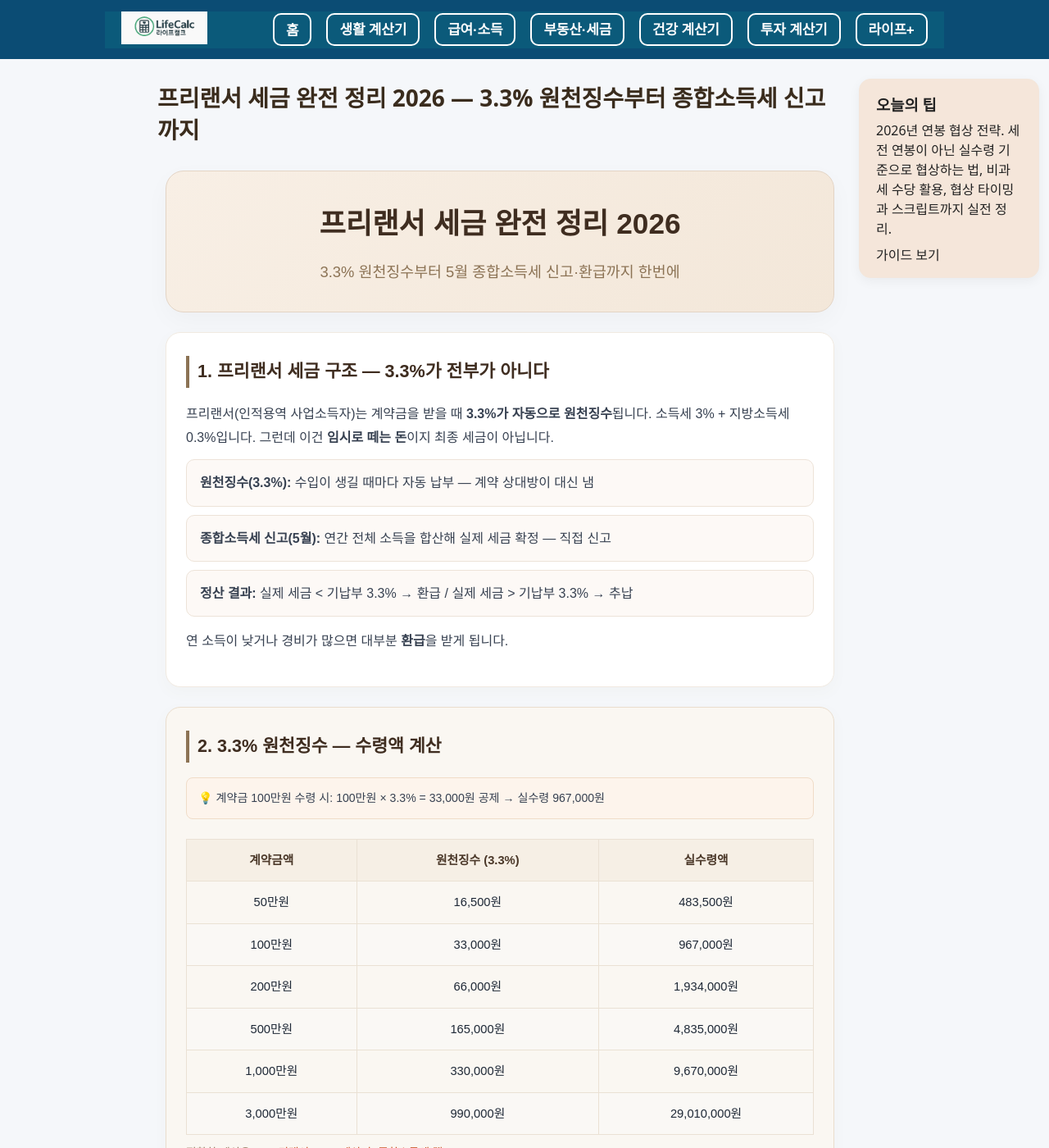
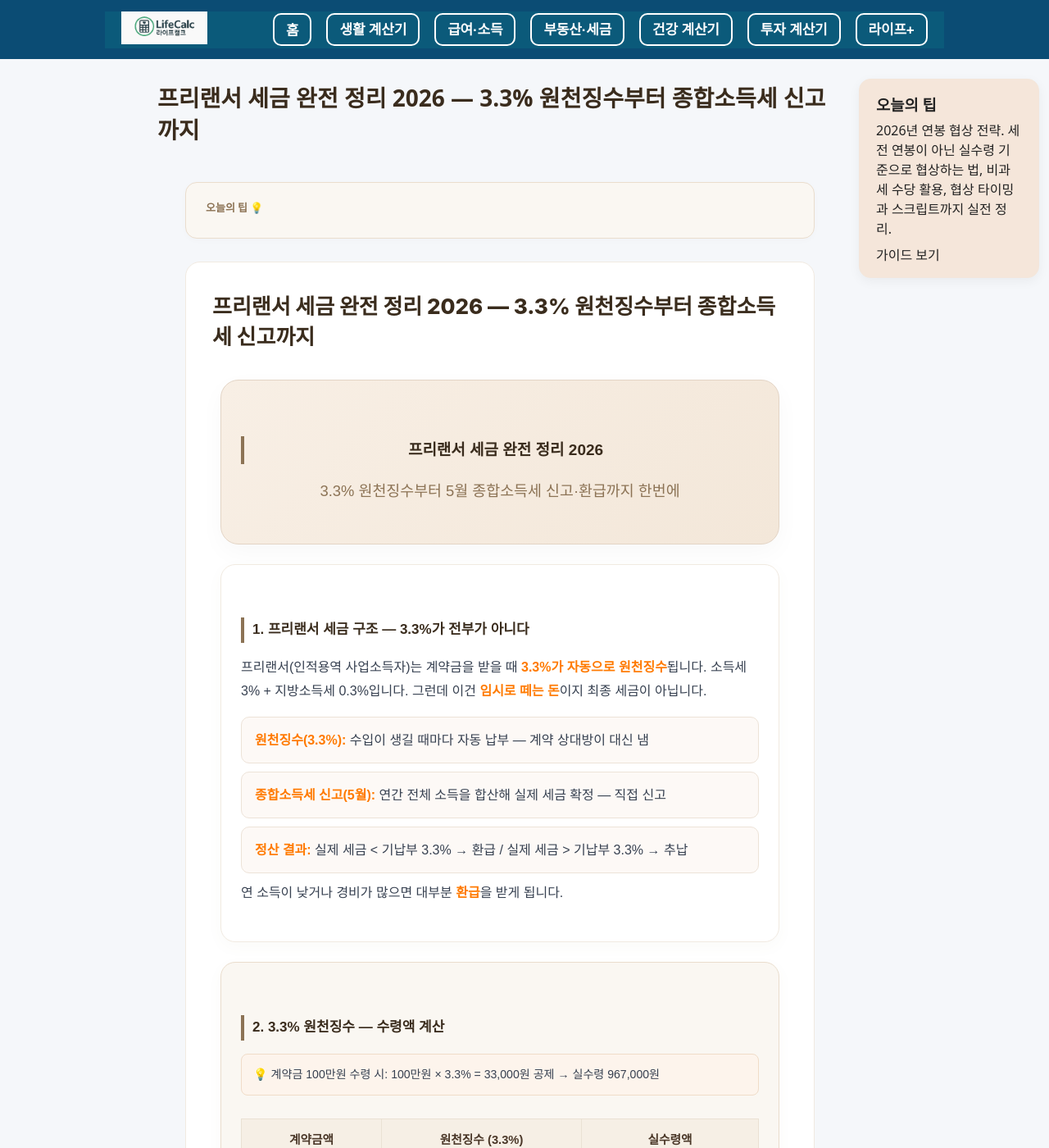
Before and after one commit to khai-lang/LifeCalc, a Jekyll site: the page built from _posts/guide/2026-07-07-freelance-3.3-tax-2026.md, in a window 1280 px wide and 1400 px high. Shown: the whole window at 82% size. Built offline with Jekyll 4.4.1, drawn with Linux system fonts in a browser that asks for light colours.

Commit message:
Update guide.html

```diff
--- a/_layouts/guide.html
+++ b/_layouts/guide.html
@@ -1,45 +1,149 @@
 ---
-
 layout: default
-
 ---
-
-
 
 <div class="guide-container">
 
-
-
+  <!-- 오늘의 팁 카드 (계산기 사이드바의 팁/FAQ 톤 반영) -->
   <div class="guide-card">
+    <div class="guide-card-eyebrow">오늘의 팁 💡</div>
 
     {% if page.summary %}
-
       <p class="guide-summary">{{ page.summary }}</p>
-
     {% endif %}
 
-
-
     {% if page.button_text and page.button_link %}
-
       <a href="{{ page.button_link }}" class="guide-btn">
-
         {{ page.button_text }}
-
       </a>
-
     {% endif %}
-
   </div>
 
-
-
+  <!-- 가이드 본문 글 영역 -->
   <div class="guide-body">
-
-    {{ content }}
-
+    <h1 class="guide-main-title">{{ page.title }}</h1>
+    <div class="guide-content-prose">
+      {{ content }}
+    </div>
   </div>
 
+</div>
 
+<style>
+/* 1. 전체 레이아웃 */
+.guide-container {
+  max-width: 800px !important;
+  margin: 0 auto !important;
+  padding: 24px 16px 60px !important;
+  font-family: -apple-system, BlinkMacSystemFont, "Segoe UI", Roboto, sans-serif !important;
+}
 
-</div>
+/* 2. 오늘의 팁 카드 스타일 (계산기 부드러운 브라운/베이지 배너 톤) */
+.guide-card {
+  background: #faf7f2 !important; /* 계산기 .rtj-light 배경색 */
+  border: 1px solid #eaddcd !important; /* 계산기 .rtj-light 테두리색 */
+  border-radius: 14px !important;
+  padding: 20px 24px !important;
+  margin-bottom: 28px !important;
+  box-shadow: 0 2px 8px rgba(58, 44, 29, 0.02) !important;
+}
+
+.guide-card-eyebrow {
+  color: #8c7355 !important; /* 계산기 포인트 브라운 */
+  font-size: 13px !important;
+  font-weight: 700 !important;
+  margin-bottom: 8px !important;
+}
+
+.guide-summary {
+  color: #4a3d30 !important;
+  font-size: 14.5px !important;
+  line-height: 1.6 !important;
+  margin: 0 0 12px 0 !important;
+}
+
+/* 오늘의 팁 이동 버튼 (계산기 딥블루 포인트 버튼 반영) */
+.guide-btn {
+  display: inline-block !important;
+  background: #1f5c7a !important; /* 계산기 딥블루 버튼색 */
+  color: #ffffff !important;
+  text-decoration: none !important;
+  padding: 8px 16px !important;
+  border-radius: 8px !important;
+  font-size: 13.5px !important;
+  font-weight: 600 !important;
+  transition: all 0.2s ease !important;
+}
+
+.guide-btn:hover {
+  background: #ff7a00 !important; /* 마우스 올리면 오렌지색으로 변경 */
+  transform: translateY(-1px) !important;
+}
+
+/* 3. 본문 사각형 박스 (계산기 메인 카드 스타일) */
+.guide-body {
+  background: #ffffff !important;
+  border: 1px solid #f1eae1 !important; /* 계산기 카드 테두리 */
+  border-radius: 18px !important;
+  padding: 36px 32px !important;
+  color: #4a3d30 !important;
+}
+
+.guide-main-title {
+  font-size: 26px !important;
+  font-weight: 800 !important;
+  color: #3a2c1d !important;
+  line-height: 1.4 !important;
+  margin: 0 0 24px 0 !important;
+  border: none !important;
+}
+
+.guide-content-prose {
+  font-size: 16px !important;
+  line-height: 1.8 !important;
+}
+
+.guide-content-prose p {
+  margin: 0 0 16px 0 !important;
+}
+
+/* 본문 내 소제목 왼쪽 갈색 세로줄 바 데코레이션 */
+.guide-content-prose h1,
+.guide-content-prose h2,
+.guide-content-prose h3 {
+  border-left: 4px solid #8c7355 !important; /* 계산기 소제목 세로줄 */
+  padding-left: 10px !important;
+  color: #3a2c1d !important;
+  font-weight: 700 !important;
+  margin: 36px 0 16px 0 !important;
+  background: transparent !important;
+}
+
+.guide-content-prose h1 { font-size: 23px !important; }
+.guide-content-prose h2 { font-size: 19px !important; }
+.guide-content-prose h3 { font-size: 17px !important; }
+
+/* 본문 내 강조 문구 오렌지 텍스트 */
+.guide-content-prose strong {
+  color: #ff7a00 !important;
+  font-weight: 700 !important;
+}
+
+/* 본문 내 링크 */
+.guide-content-prose a {
+  color: #1f5c7a !important;
+  text-decoration: underline !important;
+  font-weight: 600 !important;
+}
+
+.guide-content-prose a:hover {
+  color: #ff7a00 !important;
+}
+
+/* 모바일 화면 최적화 */
+@media (max-width: 600px) {
+  .guide-card { padding: 16px 20px !important; }
+  .guide-body { padding: 28px 20px !important; }
+  .guide-main-title { font-size: 21px !important; }
+}
+</style>
```
